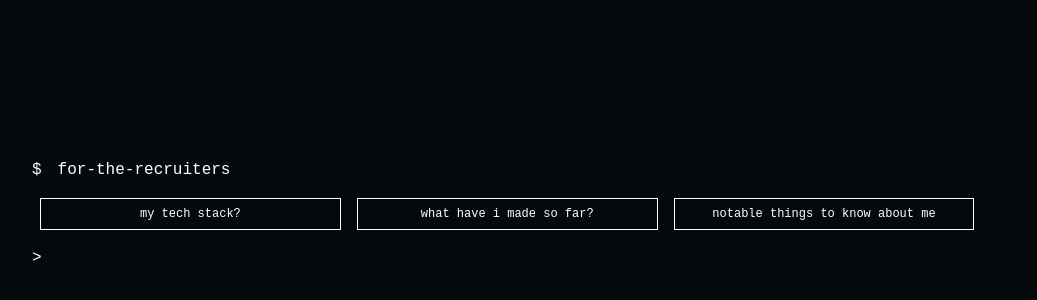
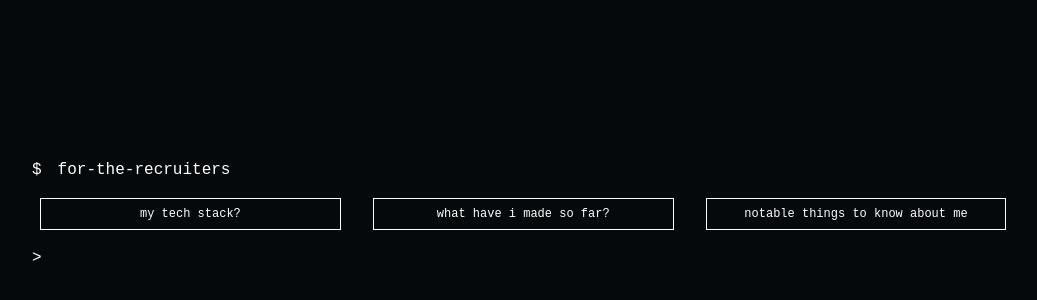
Before and after one commit to vznh/hobin.dev, a React (Create React App) app in the folder client/: page / in a window 1280 px wide. Shown: the part 874-1174 px from the top of the page, without its empty margins (128-1165 px from the left). Built offline with nearby package versions, Linux system fonts and the light colour scheme.

Commit message:
cleared much vulnerabilities; for the love of buddha pls work

```diff
--- a/client/src/App.js
+++ b/client/src/App.js
@@ -7,7 +7,7 @@ import './App.css';
 
 function App() {
   const [backgroundColor, setBackgroundColor] = useState('#06090C');
-  const [section, setSection] = useState(0);
+  const [section] = useState(0);
 
   const handleScroll = () => {
     const scrollPosition = window.scrollY;
--- a/client/tailwind.config.js
+++ b/client/tailwind.config.js
@@ -1,6 +1,8 @@
 /** @type {import('tailwindcss').Config} */
 module.exports = {
-  content: [],
+  content: [
+    "./src/**/*.{js,jsx,ts,tsx}"
+  ],
   theme: {
     extend: {},
   },
```
Also changed, not shown: client/package.json (+3 -4 lines), 1 other file (tests, documents, lock files or other folders).
